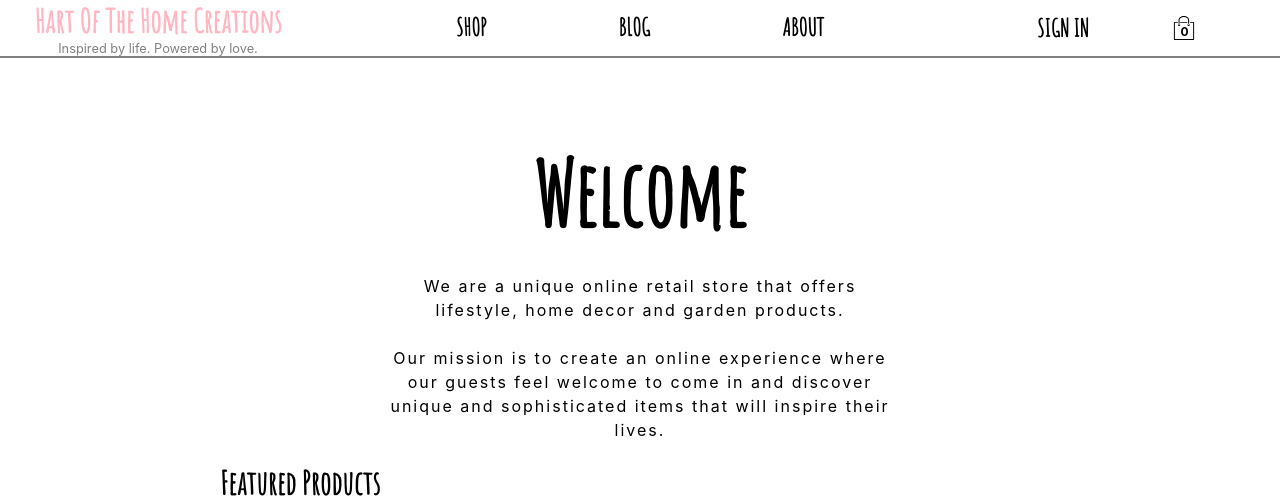
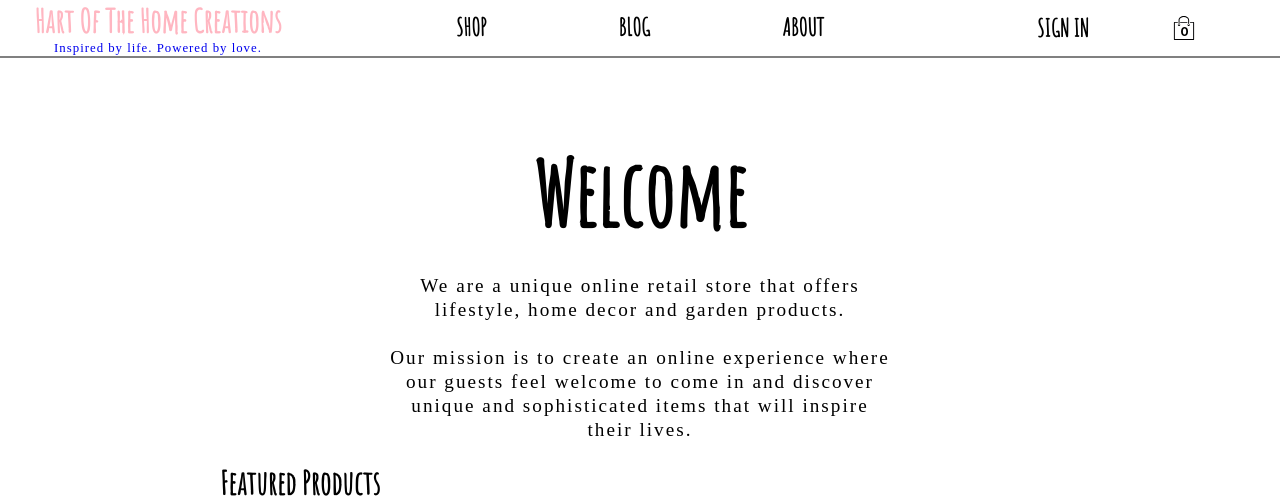
Before and after one commit to easpaas/hart_of_the_home_creations-frontend, a React (Create React App) app: page / in a window 1280 px wide. Shown: the top 498 px of the page. Built offline with nearby package versions, Linux system fonts and the light colour scheme; no server answers; a web font is replaced by a local one.

Commit message:
removes gray

```diff
--- a/src/App.css
+++ b/src/App.css
@@ -4,5 +4,11 @@
 
 a {
   text-decoration: none;
-  color: grey;
 }
+
+p {
+  font-family: 'Helvetica Nueue';
+  font-weight: 500;
+  letter-spacing: 1px;
+  font-size: 1.2rem;
+}
```
